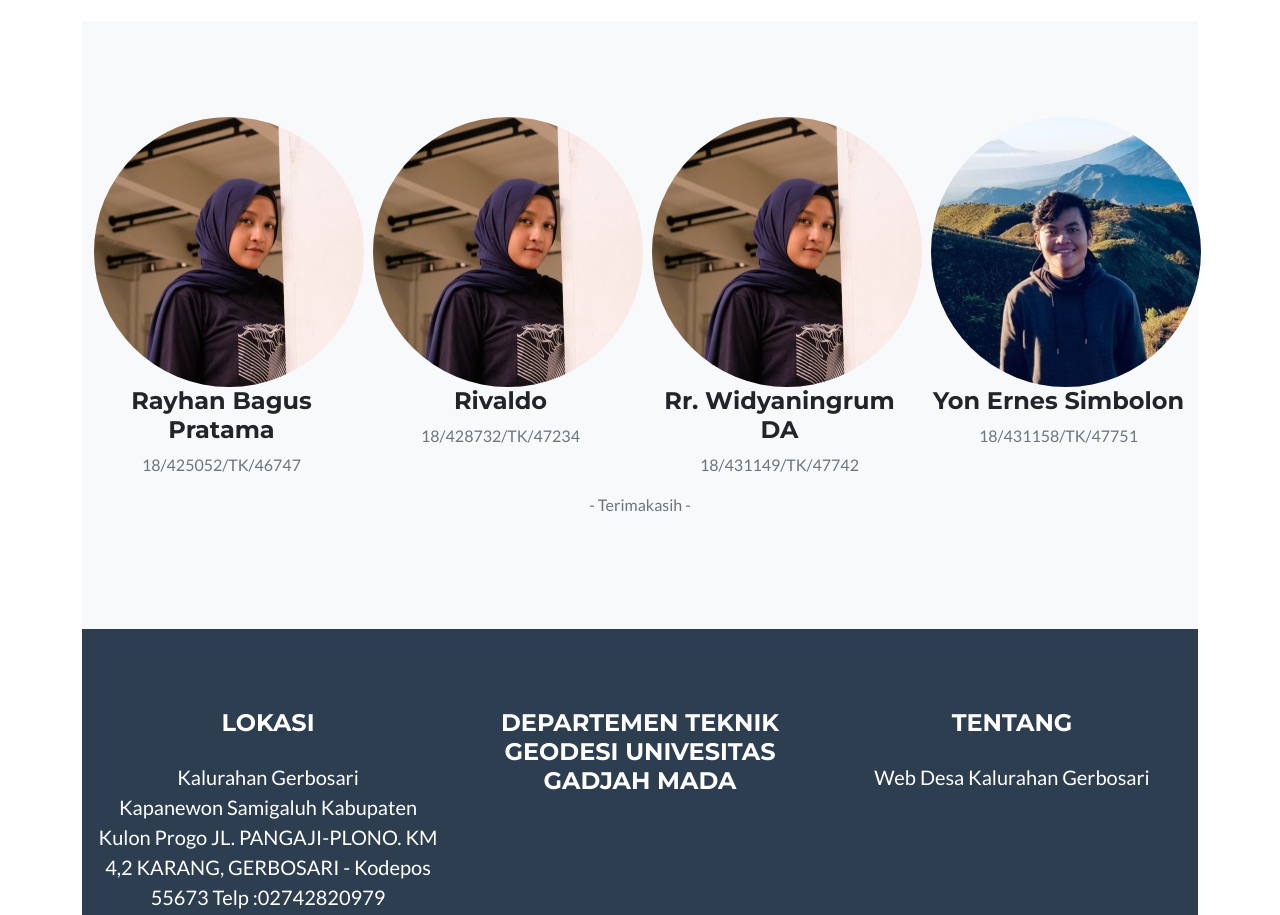
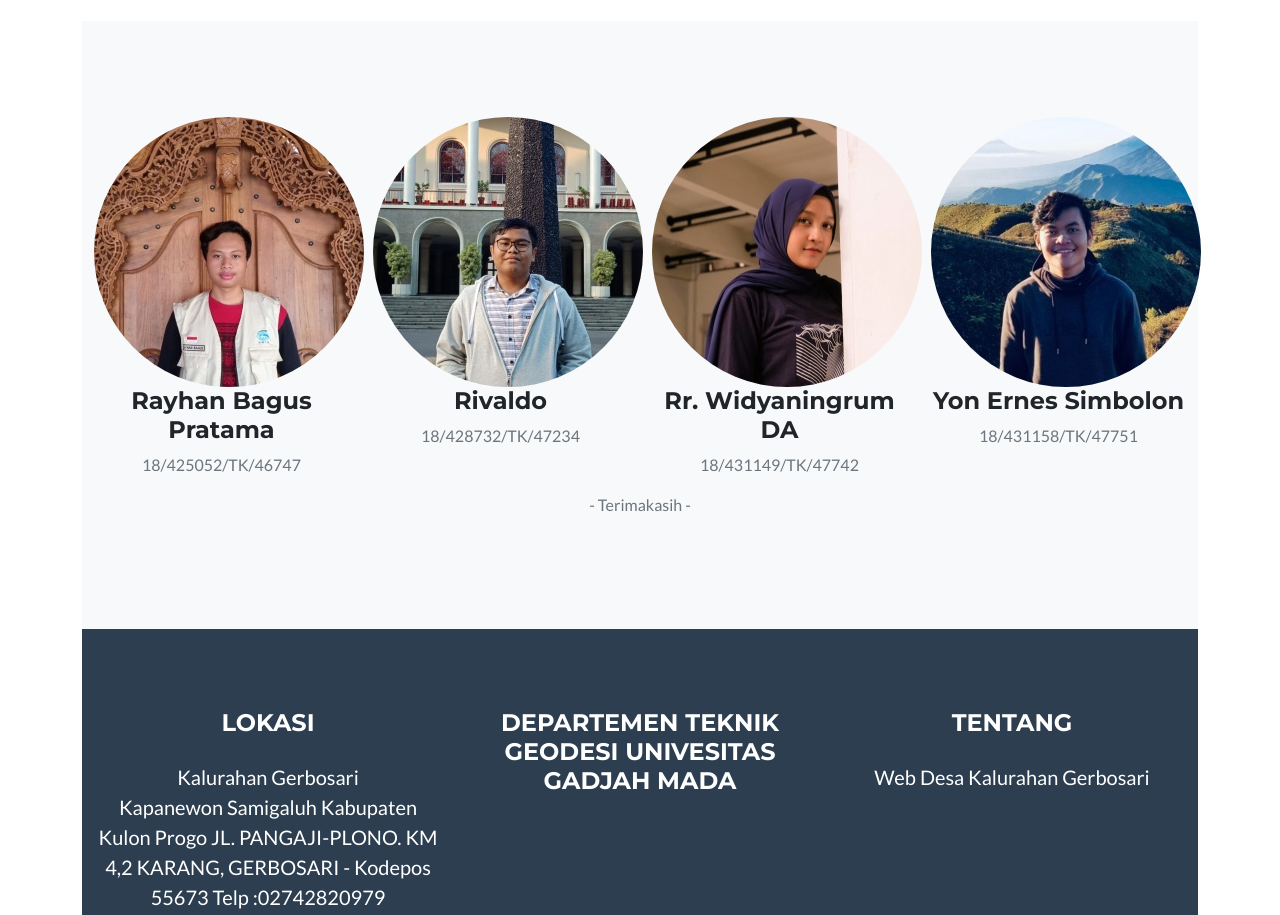
Before and after one commit to rivaldo1999/SIGDES_Gerbosari.github.io, a plain HTML site: page index.html in a window 1280 px wide. Shown: the part 2913-3828 px from the top of the page. Drawn offline with nearby package versions, Linux system fonts and the light colour scheme.

Commit message:
Update index.html

```diff
--- a/index.html
+++ b/index.html
@@ -118,14 +118,14 @@
                 <div class="row">
                     <div class="col-lg-3">
                         <div class="team-member">
-                            <img class="mx-auto rounded-circle" src="assets/img/TIM/anne.jpg" alt="..." />
+                            <img class="mx-auto rounded-circle" src="assets/img/TIM/bagus.jpg" alt="..." />
                             <h4>Rayhan Bagus Pratama</h4>
 							<p class="text-muted">18/425052/TK/46747</p>
                         </div>
                     </div>
 					<div class="col-lg-3">
                         <div class="team-member">
-                            <img class="mx-auto rounded-circle" src="assets/img/TIM/anne.jpg" alt="..." />
+                            <img class="mx-auto rounded-circle" src="assets/img/TIM/dodo.jpg" alt="..." />
                             <h4>Rivaldo</h4>
                             <p class="text-muted">18/428732/TK/47234</p>
                         </div>
```
